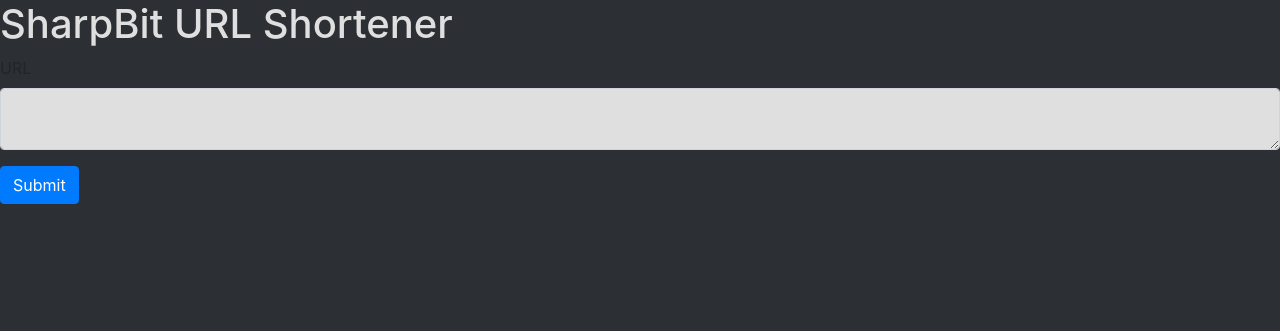
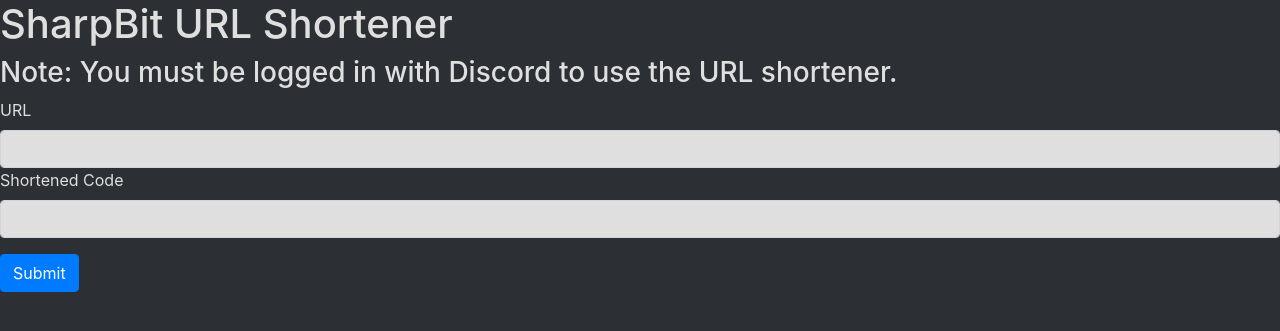
Before and after one commit to SharpBit/webserver, a Python web app: template templates/url_shortener.html in a window 1280 px wide. Shown: the part 56-387 px from the top of the page. Run offline with Jinja, Linux system fonts and the light colour scheme; the template is opened without the code that fills it, so the values that code supplies are empty; some libraries are stand-ins or nearby versions.

Commit message:
allow people to make custom URLs as long as they are logged in with discord

```diff
--- /dev/null
+++ b/templates/not_logged_in.html
@@ -0,0 +1,6 @@
+{% include 'snippets/header.html' %}
+<h3>Error: You are not logged in with Discord</h3>
+<br />
+<a href="/shortenurl">Return to URL shortener</a>
+<h7>or</h7>
+<a href="/login">Login with Discord</a>
--- a/templates/pastebin.html
+++ b/templates/pastebin.html
@@ -9,7 +9,7 @@
     <h1>SharpBit Pastebin</h1>
     <form class="form" method="POST" action="/pb">
       <div class="form-group">
-        <label for="text">Code</label>
+        <label for="text" style="color: #dfdfdf"">Code</label>
         <textarea name="text" type="text" class="form-control" id="text" style="background-color: #dfdfdf"></textarea>
       </div>
       <button type="submit" class="btn btn-primary">Submit</button>
--- a/templates/snippets/navbar.html
+++ b/templates/snippets/navbar.html
@@ -22,7 +22,7 @@
             {% if logged_in == 'y' %}
                 <div class="dropdown">
                     <button class="btn btn-secondary dropdown-toggle" type="button" id="dropdownMenuButton" data-toggle="dropdown" style="background-color: #23272A;">
-                        <img src="{{ avatar }}" alt="avatar" height="25" width="25">    {{ username }}#{{ discrim }}
+                        <img src="{{ avatar }}" style="border-radius: 50%;" alt="avatar" height="25" width="25">    {{ username }}#{{ discrim }}
                     </button>
                     <div class="dropdown-menu" aria-labelledby="dropdownMenuButton" style="background-color: #23272A;">
                         <a class="dropdown-item" href="/logout" style="color: #dfdfdf">Logout</a>
--- a/templates/url_shortener.html
+++ b/templates/url_shortener.html
@@ -7,10 +7,13 @@
   <body>
     {% include 'snippets/navbar.html' %}
     <h1>SharpBit URL Shortener</h1>
+    <h3>Note: You must be logged in with Discord to use the URL shortener.</h3>
     <form method="POST" action="/url">
       <div class="form-group">
-        <label for="url">URL</label>
-        <textarea name="url" type="url" class="form-control" id="url" style="background-color: #dfdfdf"></textarea>
+        <label for="url" style="color: #dfdfdf"">URL</label>
+        <input name="url" type="url" class="form-control" id="url" style="background-color: #dfdfdf"></input>
+        <label for="code" style="color: #dfdfdf"">Shortened Code</label>
+        <input name="code" type="code" class="form-control" id="code" style="background-color: #dfdfdf"></input>
       </div>
       <button type="submit" class="btn btn-primary">Submit</button>
     </form>
```
Also changed, not shown: app.py (+10 -2 lines).
